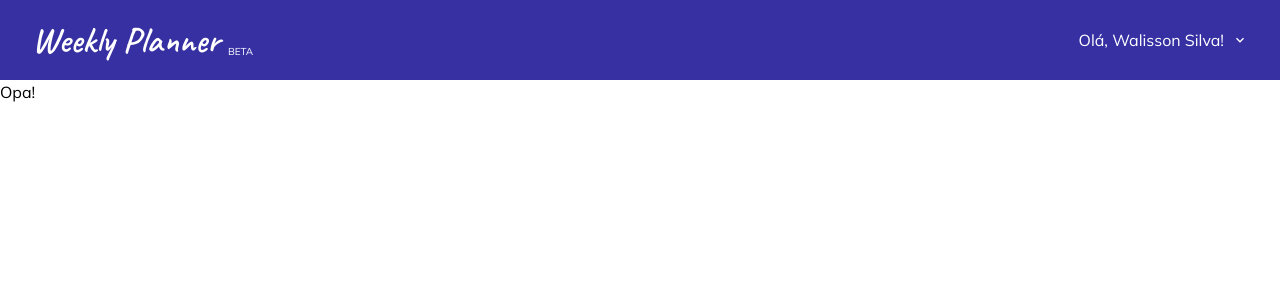
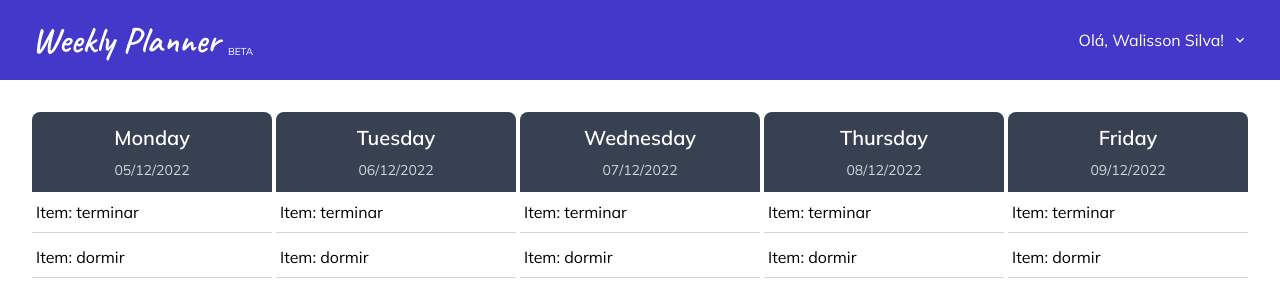
Before and after one commit to walissonsilva/better-plan, a Next.js app: page / in a window 1280 px wide. Shown: the top 302 px of the page. Built offline with nearby package versions, Linux system fonts and the light colour scheme.

Commit message:
feat: create DragNDrop component and add it to Home page

```diff
--- a/package.json
+++ b/package.json
@@ -16,11 +16,13 @@
     "eslint-config-next": "13.0.6",
     "next": "13.0.6",
     "react": "18.2.0",
+    "react-beautiful-dnd": "^13.1.1",
     "react-dom": "18.2.0",
     "react-icons": "^4.7.1",
     "typescript": "4.9.3"
   },
   "devDependencies": {
+    "@types/react-beautiful-dnd": "^13.1.2",
     "autoprefixer": "^10.4.13",
     "postcss": "^8.4.19",
     "tailwindcss": "^3.2.4"
--- /dev/null
+++ b/src/components/DragNDrop/Droppable.tsx
@@ -0,0 +1,74 @@
+import { Draggable, Droppable as DroppableDND } from 'react-beautiful-dnd'
+
+const grid = 8
+
+const getItemStyle = (isDragging: any, draggableStyle: any) => ({
+  // userSelect: 'none',
+  // padding: grid * 2,
+  // margin: `0 0 ${grid}px 0`,
+  // background: isDragging ? 'lightgreen' : 'grey',
+  ...draggableStyle
+})
+
+const getListStyle = (isDraggingOver: any) => ({
+  // background: isDraggingOver ? 'lightblue' : 'lightgrey',
+  // padding: grid,
+  // width: 250
+})
+
+interface DroppableProps {
+  title: string
+  subtitle: string
+  items: {
+    id: string
+    title: string
+  }[]
+  droppableId: string
+}
+
+export function Droppable({
+  items,
+  droppableId,
+  title,
+  subtitle
+}: DroppableProps) {
+  return (
+    <div className="bg-white flex-1">
+      <div className="bg-gray-700 text-white px-1 py-3 text-center rounded-t-lg">
+        <h2 className="text-xl font-semibold mb-2">{title}</h2>
+        <h3 className="text-sm text-gray-300">{subtitle}</h3>
+      </div>
+
+      <DroppableDND droppableId={droppableId} isDropDisabled={false}>
+        {(provided, snapshot) => (
+          <div
+            {...provided.droppableProps}
+            ref={provided.innerRef}
+            style={getListStyle(snapshot.isDraggingOver)}
+            className="flex flex-col gap-1"
+          >
+            {items.map((item, index) => (
+              <Draggable key={item.id} draggableId={item.id} index={index}>
+                {(provided, snapshot) => (
+                  <div
+                    ref={provided.innerRef}
+                    {...provided.draggableProps}
+                    {...provided.dragHandleProps}
+                    style={getItemStyle(
+                      snapshot.isDragging,
+                      provided.draggableProps.style
+                    )}
+                    className=" border-b-gray-300 border-b-[1px] px-1 py-2"
+                  >
+                    <span className="text-base">{`Item: ${item.title}`}</span>
+                  </div>
+                )}
+              </Draggable>
+            ))}
+            {provided.placeholder}
+          </div>
+        )}
+      </DroppableDND>
+    </div>
+  )
+}
--- a/src/components/Navbar.tsx
+++ b/src/components/Navbar.tsx
@@ -3,8 +3,8 @@ import { MdKeyboardArrowDown } from 'react-icons/md'
 
 export function Navbar() {
   return (
-    <header className="bg-indigo-800 w-screen h-20">
-      <nav className="flex items-center justify-between h-full mx-auto text-white max-w-7xl px-4 lg:px-8">
+    <header className="bg-indigo-700 w-screen h-20">
+      <nav className="flex items-center justify-between h-full mx-auto text-white max-w-[1320px] px-4 lg:px-8">
         <Link href="/">
           <span className="text-4xl font-semibold font-brand">
             Weekly Planner
--- /dev/null
+++ b/src/components/Pages/Home.tsx
@@ -0,0 +1,58 @@
+import { DragDropContext } from 'react-beautiful-dnd'
+import { Droppable } from '../DragNDrop/Droppable'
+
+export const HomePage: React.FC = () => {
+  return (
+    <main className="max-w-7xl p-4 lg:p-8 mx-auto">
+      <section className="flex gap-1 w-full">
+        <DragDropContext onDragEnd={() => {}}>
+          <Droppable
+            title="Monday"
+            subtitle="05/12/2022"
+            items={[
+              { id: 'task-1', title: 'terminar' },
+              { id: 'task-2', title: 'dormir' }
+            ]}
+            droppableId="1"
+          />
+          <Droppable
+            title="Tuesday"
+            subtitle="06/12/2022"
+            items={[
+              { id: 'task-1', title: 'terminar' },
+              { id: 'task-2', title: 'dormir' }
+            ]}
+            droppableId="1"
+          />
+          <Droppable
+            title="Wednesday"
+            subtitle="07/12/2022"
+            items={[
+              { id: 'task-1', title: 'terminar' },
+              { id: 'task-2', title: 'dormir' }
+            ]}
+            droppableId="1"
+          />
+          <Droppable
+            title="Thursday"
+            subtitle="08/12/2022"
+            items={[
+              { id: 'task-1', title: 'terminar' },
+              { id: 'task-2', title: 'dormir' }
+            ]}
+            droppableId="1"
+          />
+          <Droppable
+            title="Friday"
+            subtitle="09/12/2022"
+            items={[
+              { id: 'task-1', title: 'terminar' },
+              { id: 'task-2', title: 'dormir' }
+            ]}
+            droppableId="1"
+          />
+        </DragDropContext>
+      </section>
+    </main>
+  )
+}
--- a/src/pages/index.tsx
+++ b/src/pages/index.tsx
@@ -1,5 +1,6 @@
 import { Navbar } from '../components/Navbar'
 import { NextHead } from '../components/NextHead'
+import { HomePage } from '../components/Pages/Home'
 
 export default function Home() {
   return (
@@ -8,7 +9,7 @@ export default function Home() {
 
       <Navbar />
 
-      <h1>Opa!</h1>
+      <HomePage />
     </>
   )
 }
```
Also changed, not shown: 1 other file (tests, documents, lock files or other folders).
